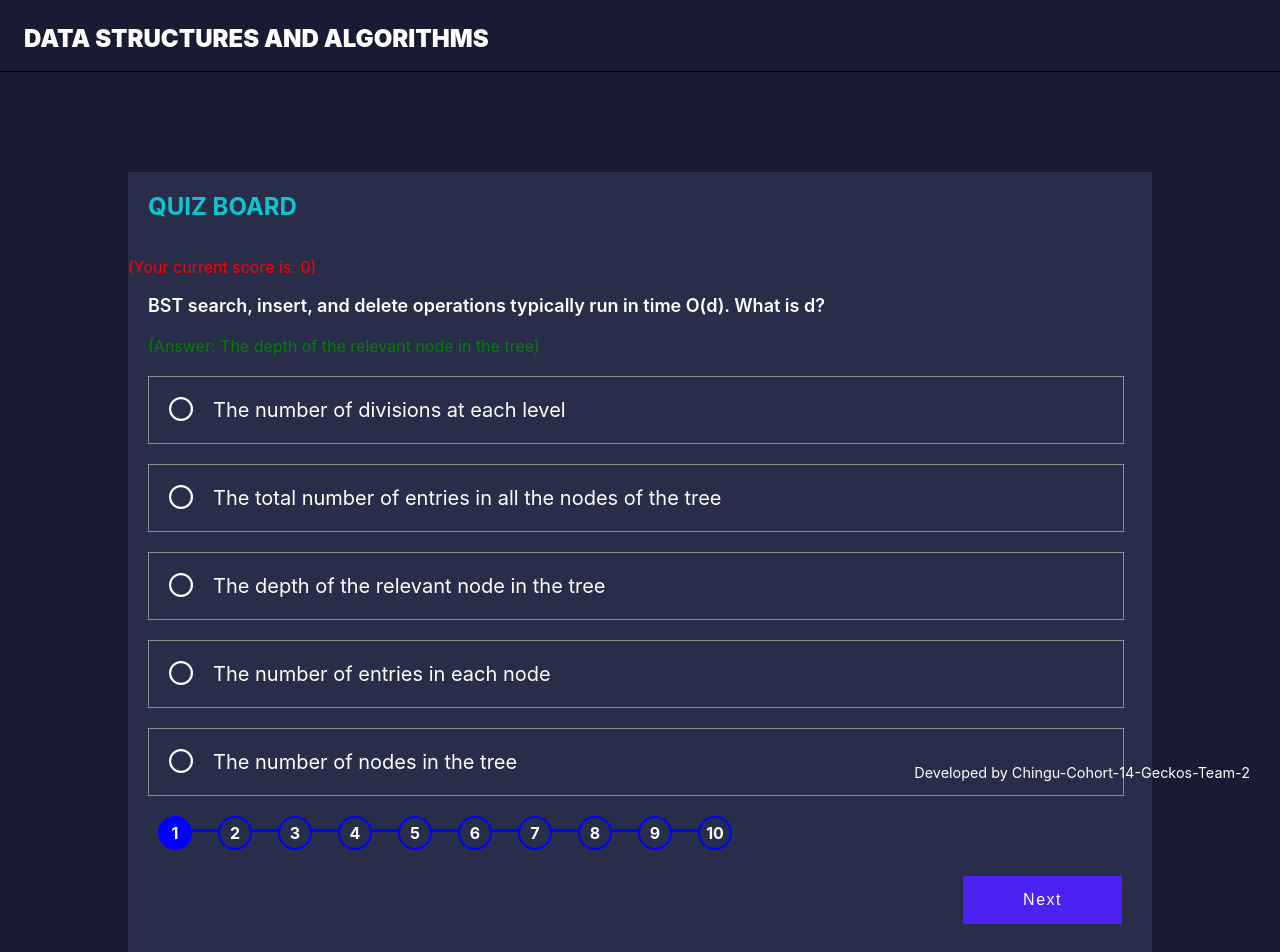
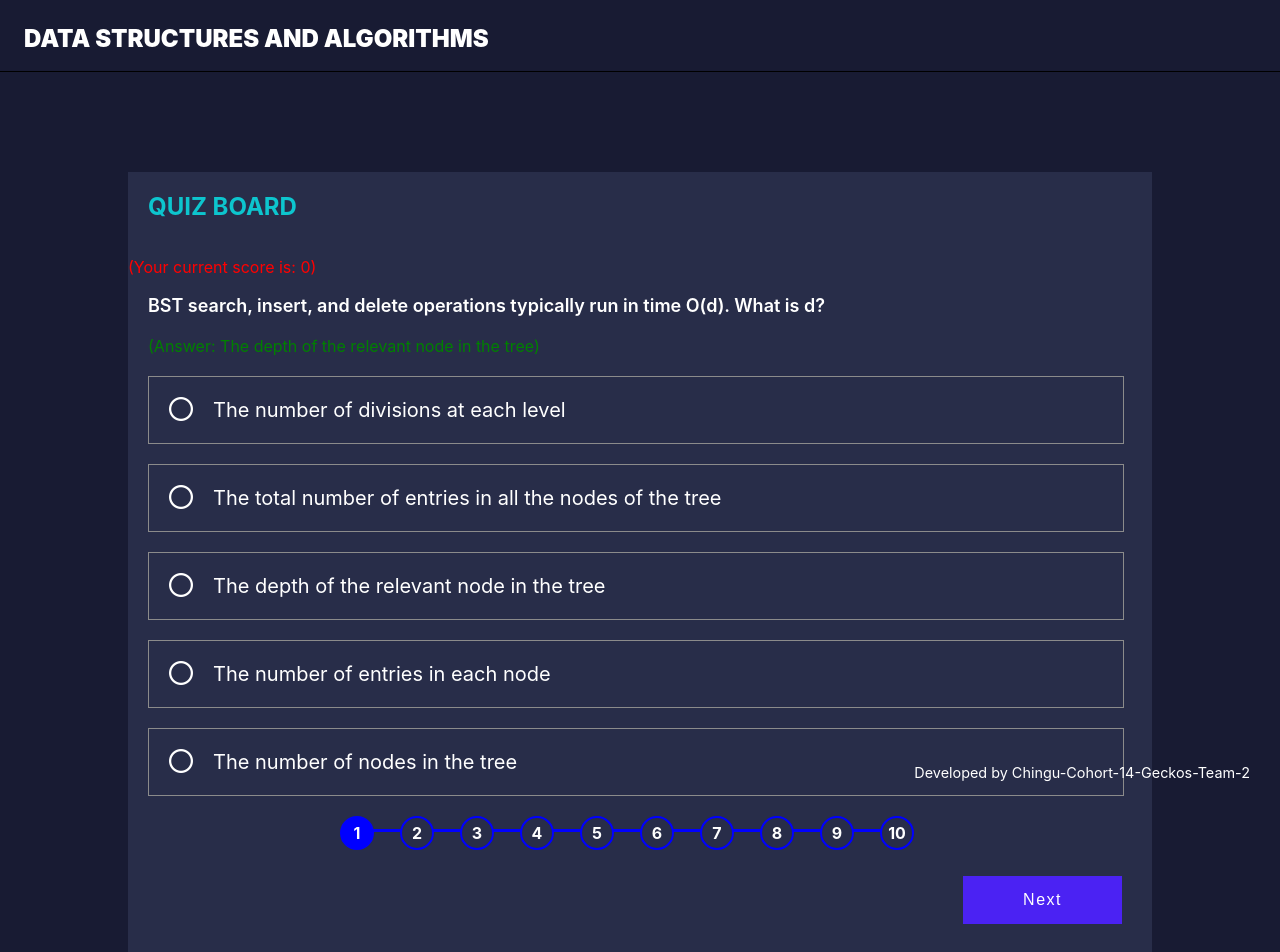
Before and after one commit to chingu-voyages/v14-geckos-team-02, a React (Create React App) app: page /quiz/0 in a window 1280 px wide. Shown: the top 952 px of the page. Built offline with nearby package versions, Linux system fonts and the light colour scheme.

Commit message:
Center progress bar. Change to margin: auto

```diff
--- a/src/views/components/ProgressBar/ProgressBar.scss
+++ b/src/views/components/ProgressBar/ProgressBar.scss
@@ -13,7 +13,7 @@
   height: 10px;
   display: grid;
   grid-template-columns: repeat(10,1fr);
-  margin-left: 30px;
+  margin: auto;
   .progress-box {
     @include standard(1fr/1fr 1fr,stretch);
     .progress-circle {
```
